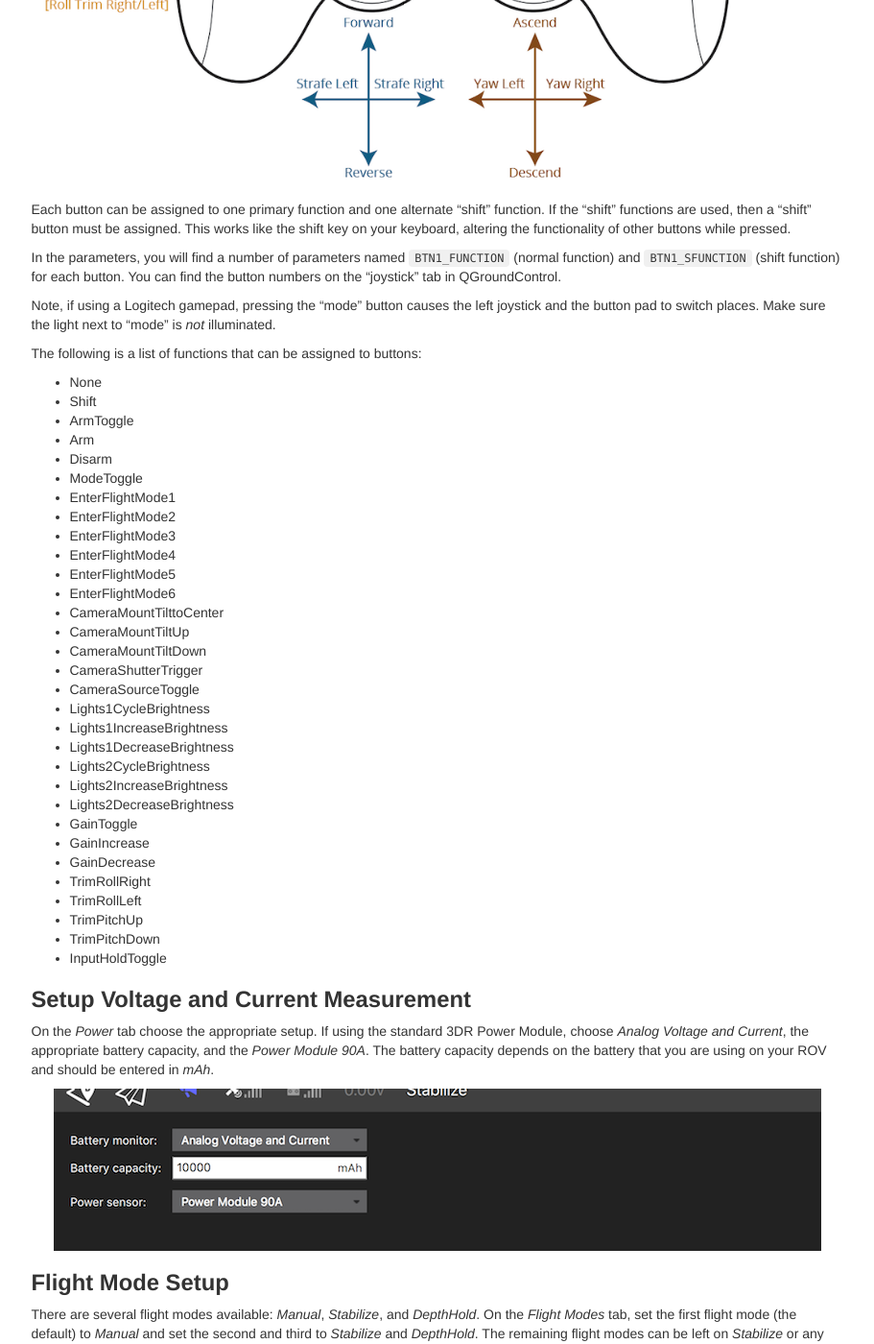
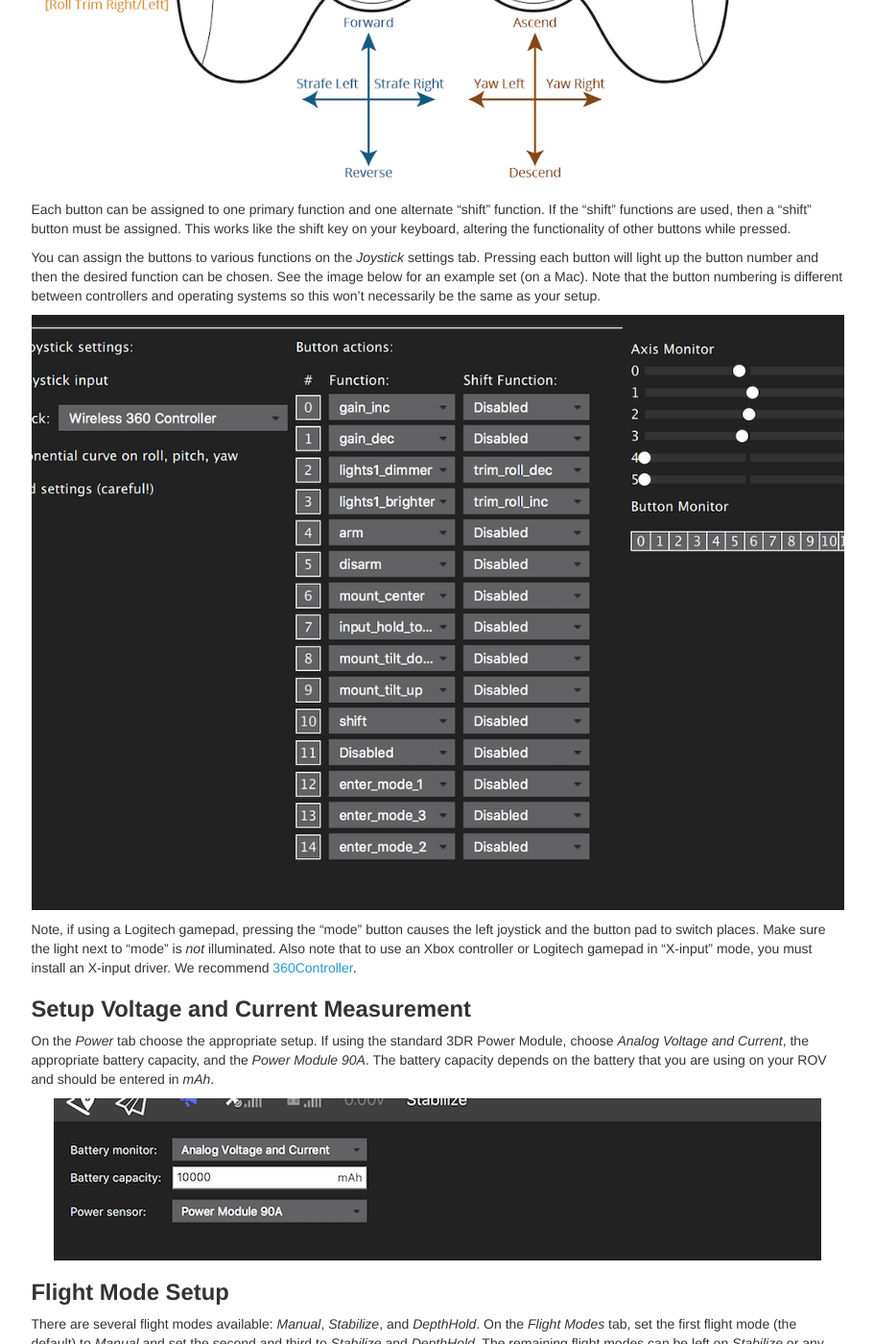
Before and after one commit to bluerobotics/retired-ardusub-docs, a Jekyll site: the page built from pages/initial-setup.md, in a window 1280 px wide and 1400 px high, scrolled down 4078 px. Shown: the whole window at 96% size, without its empty margins (330-1241 px from the left). Built offline with Jekyll 4.4.1, drawn with Linux system fonts in a browser that asks for light colours; nearby versions of some CDN libraries; some web fonts are replaced; comment, search, counter and statistics services are not loaded.

Commit message:
Add better joystick button instructions

```diff
--- a/pages/initial-setup.md
+++ b/pages/initial-setup.md
@@ -142,43 +142,11 @@ We recommend the button assignments shown in the image below:
 
 Each button can be assigned to one primary function and one alternate "shift" function. If the "shift" functions are used, then a "shift" button must be assigned. This works like the shift key on your keyboard, altering the functionality of other buttons while pressed.
 
-In the parameters, you will find a number of parameters named `BTN1_FUNCTION` (normal function) and `BTN1_SFUNCTION` (shift function) for each button. You can find the button numbers on the "joystick" tab in QGroundControl.
+You can assign the buttons to various functions on the *Joystick* settings tab. Pressing each button will light up the button number and then the desired function can be chosen. See the image below for an example set (on a Mac). Note that the button numbering is different between controllers and operating systems so this won't necessarily be the same as your setup.
 
-Note, if using a Logitech gamepad, pressing the "mode" button causes the left joystick and the button pad to switch places. Make sure the light next to "mode" is *not* illuminated.
+<img src="/images/qgc/button-setup-1.png" class="img-responsive img-center" />
 
-The following is a list of functions that can be assigned to buttons:
-
-* None
-* Shift
-* ArmToggle
-* Arm
-* Disarm
-* ModeToggle
-* EnterFlightMode1
-* EnterFlightMode2
-* EnterFlightMode3
-* EnterFlightMode4
-* EnterFlightMode5
-* EnterFlightMode6
-* CameraMountTilttoCenter
-* CameraMountTiltUp
-* CameraMountTiltDown
-* CameraShutterTrigger
-* CameraSourceToggle
-* Lights1CycleBrightness
-* Lights1IncreaseBrightness
-* Lights1DecreaseBrightness
-* Lights2CycleBrightness
-* Lights2IncreaseBrightness
-* Lights2DecreaseBrightness
-* GainToggle
-* GainIncrease
-* GainDecrease
-* TrimRollRight
-* TrimRollLeft
-* TrimPitchUp
-* TrimPitchDown
-* InputHoldToggle
+Note, if using a Logitech gamepad, pressing the "mode" button causes the left joystick and the button pad to switch places. Make sure the light next to "mode" is *not* illuminated. Also note that to use an Xbox controller or Logitech gamepad in "X-input" mode, you must install an X-input driver. We recommend [360Controller](https://github.com/360Controller/360Controller/releases).
 
 ## Setup Voltage and Current Measurement
 
```
Also changed, not shown: images/qgc/button-setup-1.png (added).
